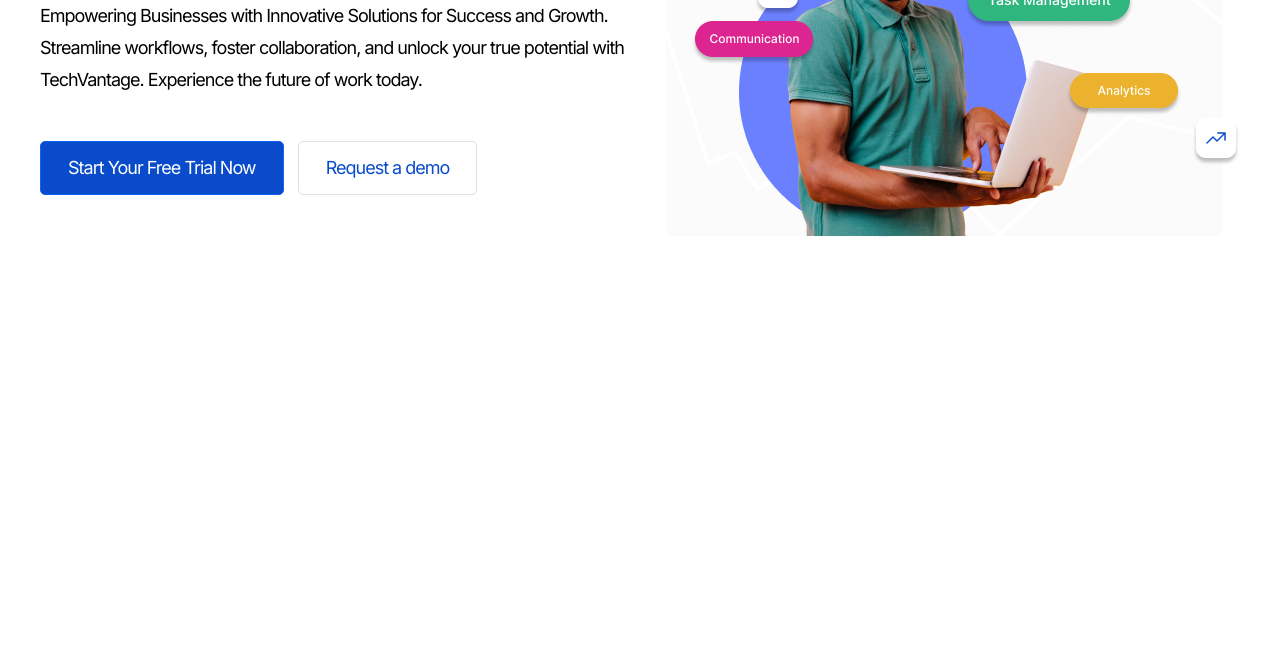
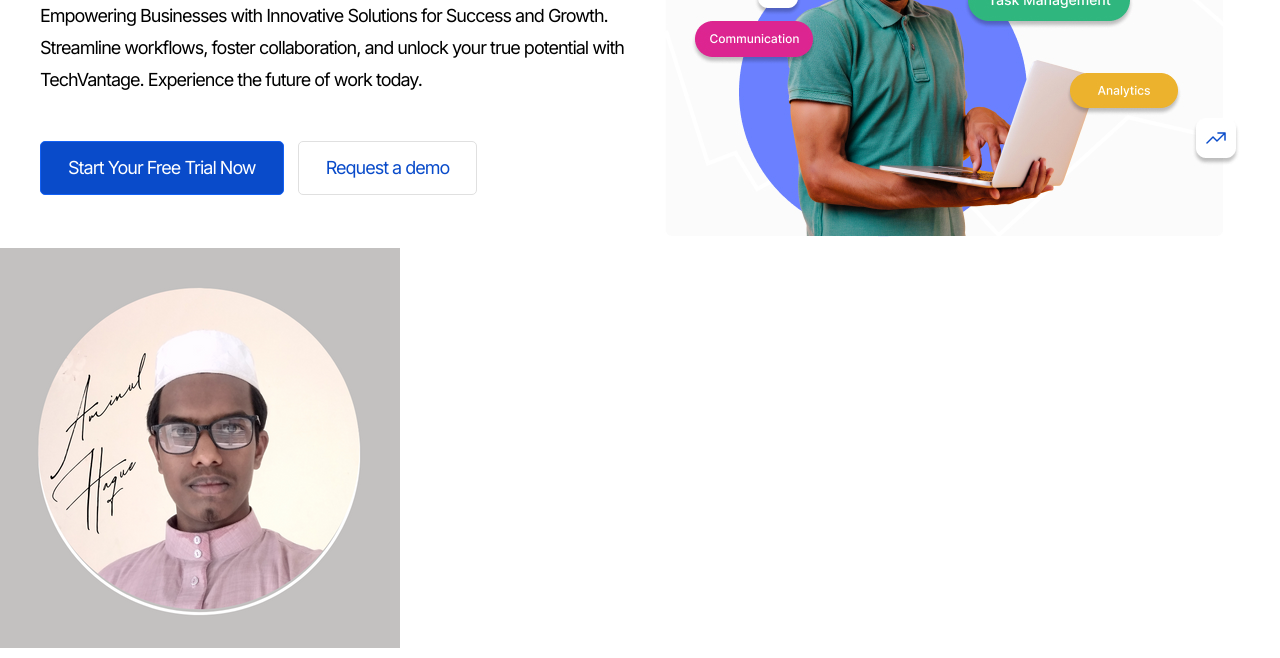
Before and after one commit to aminulhr/as-sunnah-3, a plain HTML site: page index.html in a window 1280 px wide. Shown: the part 284-942 px from the top of the page. Before the commit the page ends 800 px from the top, so only its background shows below. Drawn offline with Linux system fonts and the light colour scheme.

Commit message:
add aminul photos

```diff
--- a/index.html
+++ b/index.html
@@ -39,5 +39,6 @@
             </div>
         </div>
     </div>
+    <img src="aminul hr.png" alt="">
 </body>
 </html>
```
Also changed, not shown: aminul hr.png (added).
